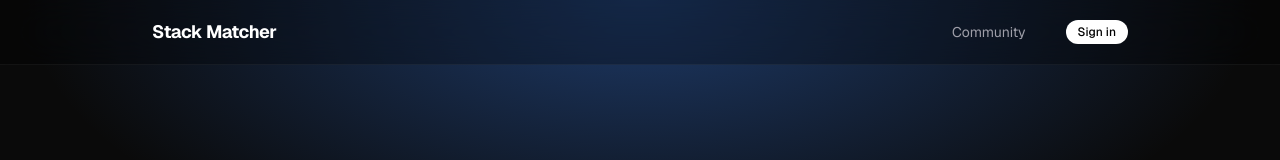
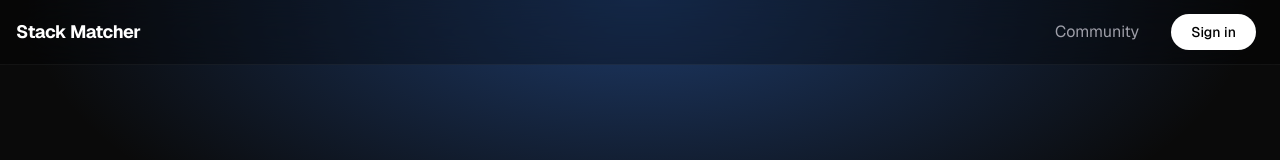
Before and after one commit to adamnizialek/stack-matcher, a Next.js app: page / in a window 1280 px wide. Shown: the top 160 px of the page. Built offline with nearby package versions, Linux system fonts and the light colour scheme; no server answers.

Commit message:
style: move nav items to edges, bigger sign-in button on desktop

```diff
--- a/src/components/Navbar.tsx
+++ b/src/components/Navbar.tsx
@@ -7,11 +7,11 @@ export async function Navbar() {
 
   return (
     <nav className="fixed top-0 left-0 right-0 z-50 bg-black/30 backdrop-blur-xl border-b border-white/5">
-      <div className="max-w-5xl mx-auto px-4 sm:px-6 h-14 sm:h-16 flex items-center justify-between">
+      <div className="w-full pl-2 pr-4 sm:pl-4 sm:pr-6 h-14 sm:h-16 flex items-center justify-between">
         <Link href="/" className="text-base sm:text-lg font-bold text-white tracking-tight">
           Stack Matcher
         </Link>
-        <div className="flex items-center gap-4 sm:gap-10 text-sm">
+        <div className="flex items-center gap-4 sm:gap-8 text-sm sm:text-base">
           <Link href="/feed" className="text-zinc-400 hover:text-white transition-colors">
             Community
           </Link>
@@ -29,7 +29,7 @@ export async function Navbar() {
           ) : (
             <a
               href="/api/auth/signin"
-              className="bg-white text-black px-3 py-1 rounded-full text-xs font-medium hover:bg-zinc-200 transition-colors"
+              className="bg-white text-black px-3 py-1 sm:px-5 sm:py-2 rounded-full text-xs sm:text-sm font-medium hover:bg-zinc-200 transition-colors"
             >
               Sign in
             </a>
```
